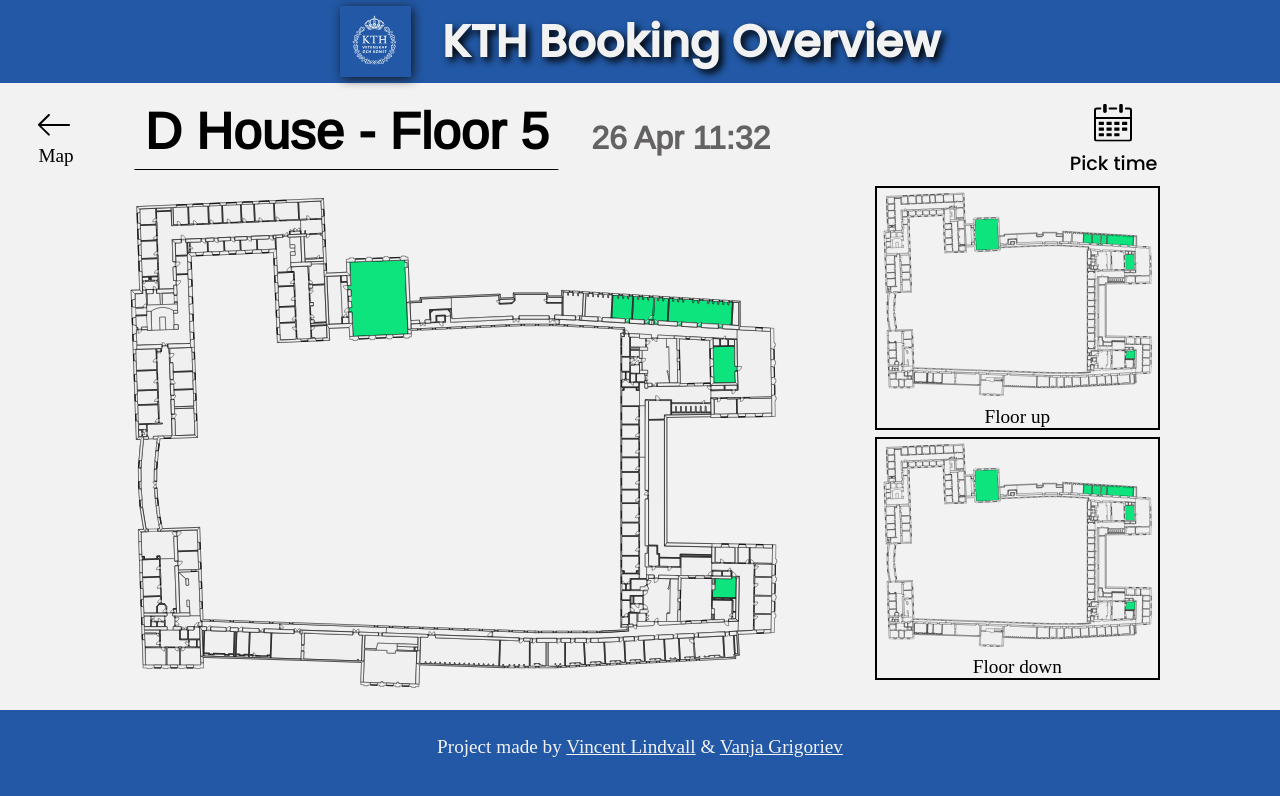
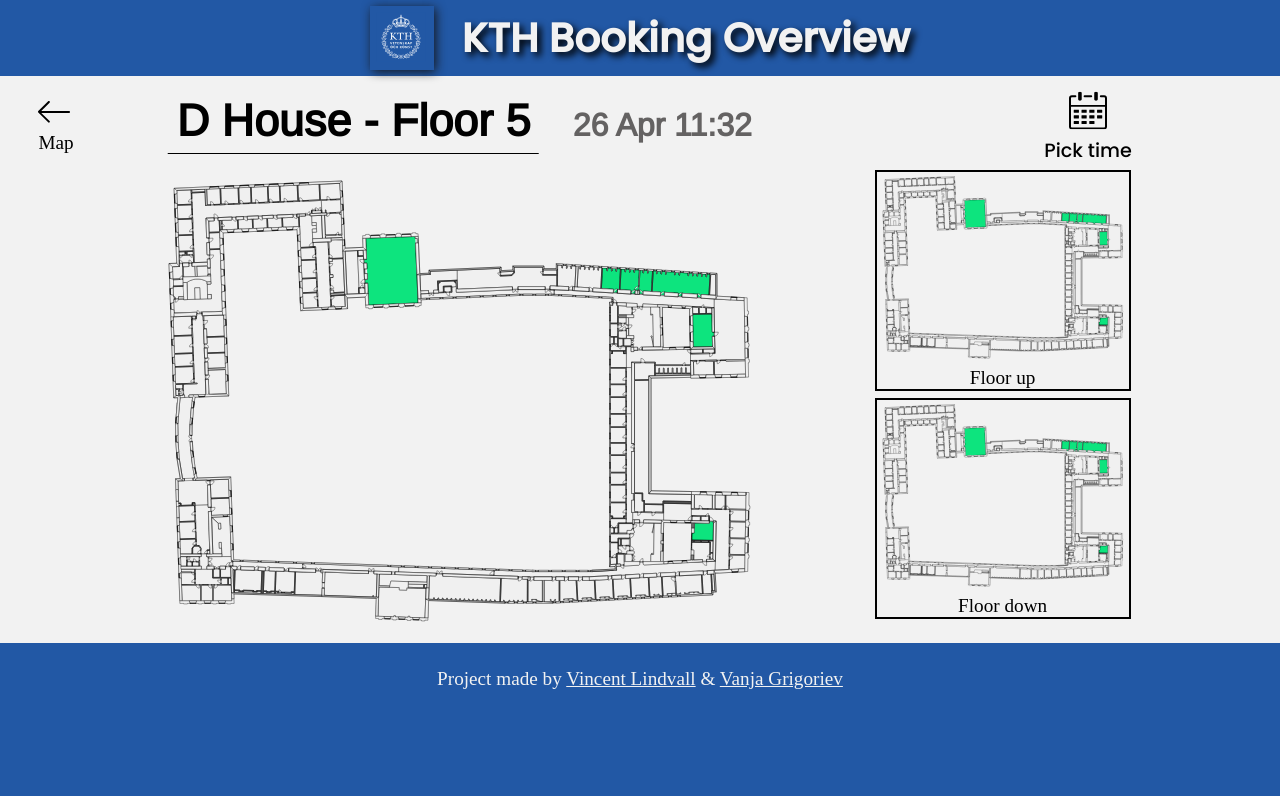
Before and after one commit to Vanjaman/InDa-Project, a plain HTML site: page website.html in a window 1280 px wide. Drawn offline with nearby package versions, Linux system fonts and the light colour scheme.

Commit message:
Make interface smaller

```diff
--- a/css/main.scss
+++ b/css/main.scss
@@ -28,14 +28,14 @@ body {
         justify-content: center;
 
         .kth-logo {
-            width: 5.5vw;
-            height: 5.5vw;
+            width: 4.95vw;
+            height: 4.95vw;
             box-shadow: 0.15vw 0.15vw 0.8vw rgb(20, 18, 18);
         }
 
         .main-banner-text {
             font-family: Poppins;
-            font-size: 3.5vw;
+            font-size: 3.15vw;
             margin-left:0.7em;
             color: #F2F2F2;
             text-align: center;
@@ -48,7 +48,7 @@ body {
 }
 
 #info-container-extended {
-    padding-top: 1vw;
+    padding-top: 0.5vw;
     background-color: #F2F2F2;
     padding-bottom: 1vw;
     max-width: 100%;
@@ -77,12 +77,12 @@ body {
 
     #info-header-underline-container {
         display: inline-block;
-        margin-left: 5.5vw;
+        margin-left: 8vw;
         margin-right: 3vw;
 
         #floor-info {
             font-family: arimo;
-            font-size: 4vw;
+            font-size: 3.5vw;
             display: inline-block;
         }
 
@@ -109,7 +109,8 @@ body {
         text-align: center;
         width: 8vw;
         height: 6vw;
-        transform: translateY(10%);
+        margin-right: 2vw;
+        transform: translateY(11%);
         float: right;
 
         .svg-pick-time-icon {
@@ -133,8 +134,8 @@ body {
 
         #main-image-div {
             display: inline-block;
-            margin-right: 4vw;
-            width: 53vw;
+            margin-left: 3vw;
+            width: 47.7vw;
 
              .svg-image {
                 width: 100%;
@@ -156,7 +157,7 @@ body {
            display: inline-block;
            border-style: solid;
            border-width: 0.2vw;
-           width: 22vw;
+           width: 19.7vw;
            height: 100%;
            text-align: center;
            margin-bottom: 3%;
```
Also changed, not shown: css/main.css, 1 other file.
